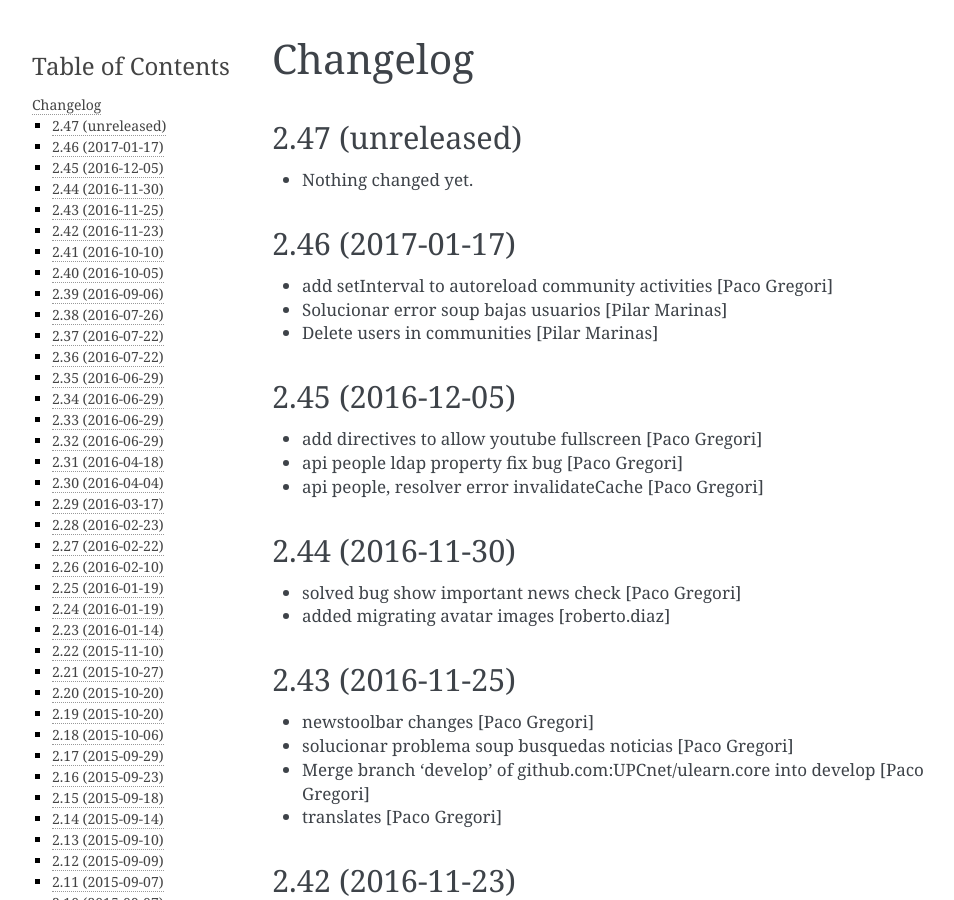
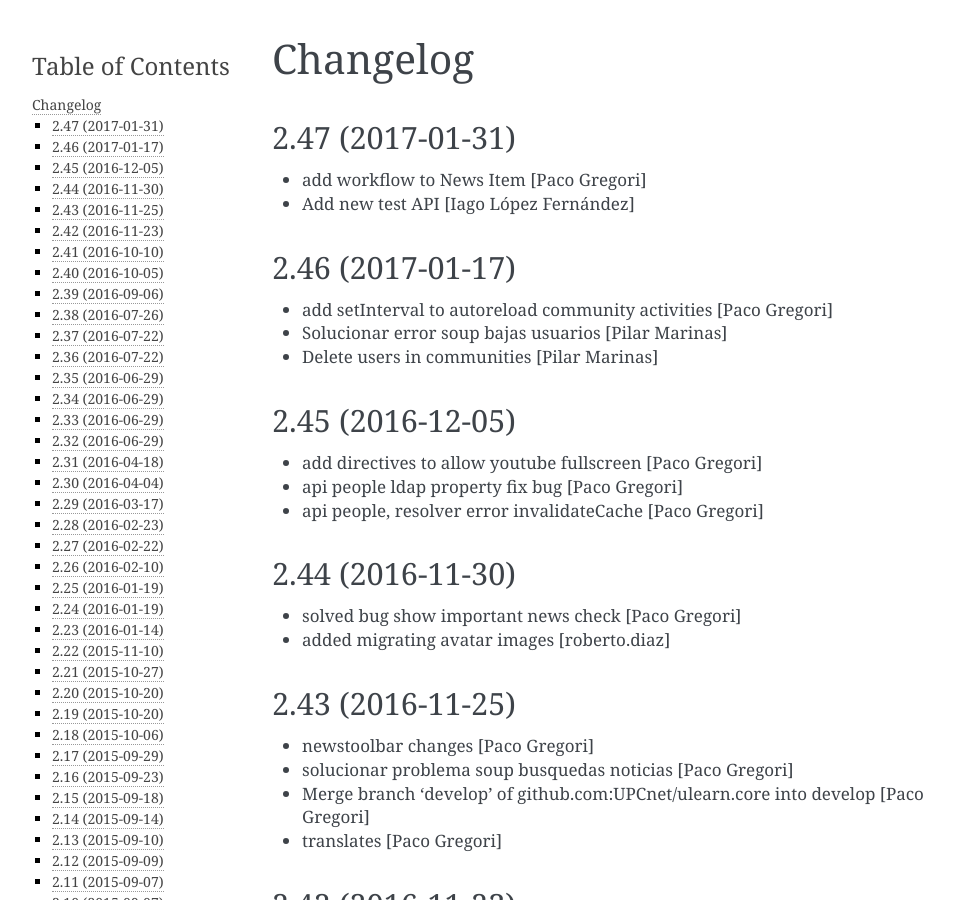
Before and after one commit to UPCnet/ulearn.core, a Sphinx documentation site: the page built from docs/HISTORY.rst, in a window 1280 px wide and 900 px high. Shown: the whole window, without its empty margins (148-1102 px from the left). Built offline with Sphinx 7.4.7, drawn with Linux system fonts in a browser that asks for light colours; pages that are not in the unit, such as notebooks, are missing from menus.

Commit message:
Preparing release 2.47

```diff
--- a/docs/HISTORY.rst
+++ b/docs/HISTORY.rst
@@ -1,11 +1,11 @@
 Changelog
 =========
 
-2.47 (unreleased)
+2.47 (2017-01-31)
 -----------------
 
-- Nothing changed yet.
-
+* add workflow to News Item [Paco Gregori]
+* Add new test API [Iago López Fernández]
 
 2.46 (2017-01-17)
 -----------------
--- a/setup.py
+++ b/setup.py
@@ -1,7 +1,7 @@
 from setuptools import setup, find_packages
 import os
 
-version = '2.47.dev0'
+version = '2.47'
 
 README = open('README.rst').read()
 HISTORY = open(os.path.join('docs', 'HISTORY.rst')).read()
```
